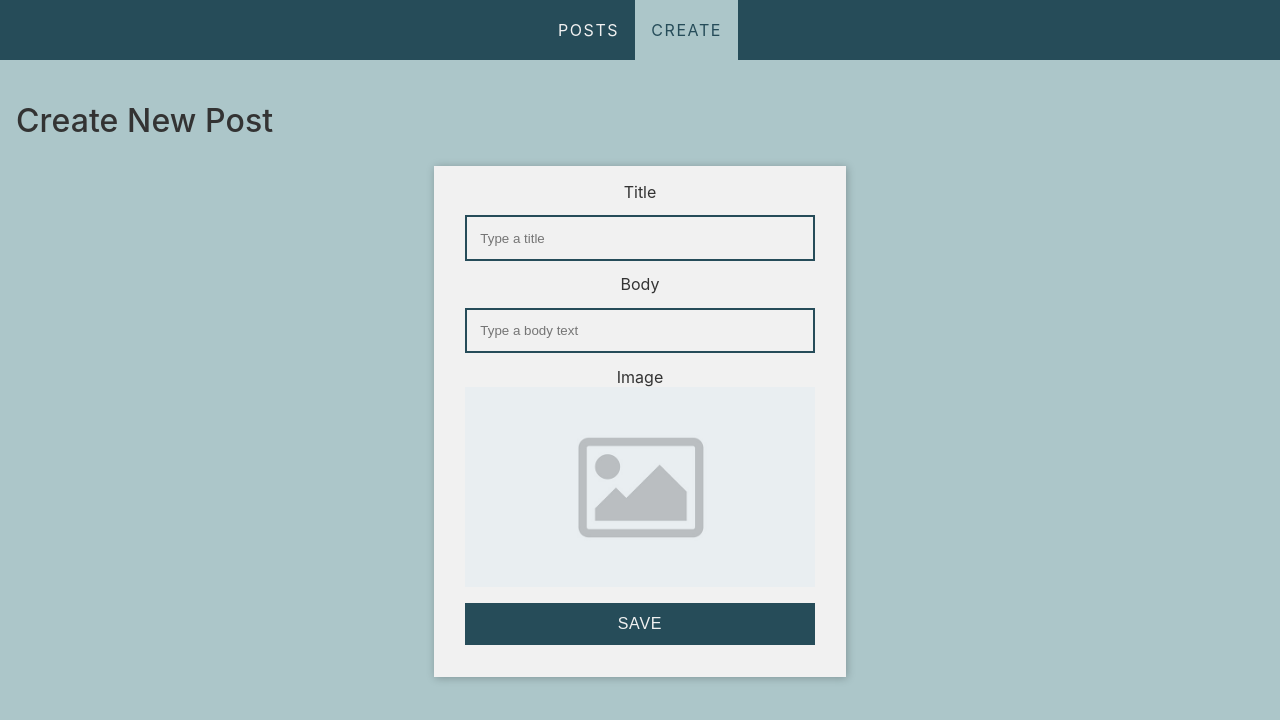
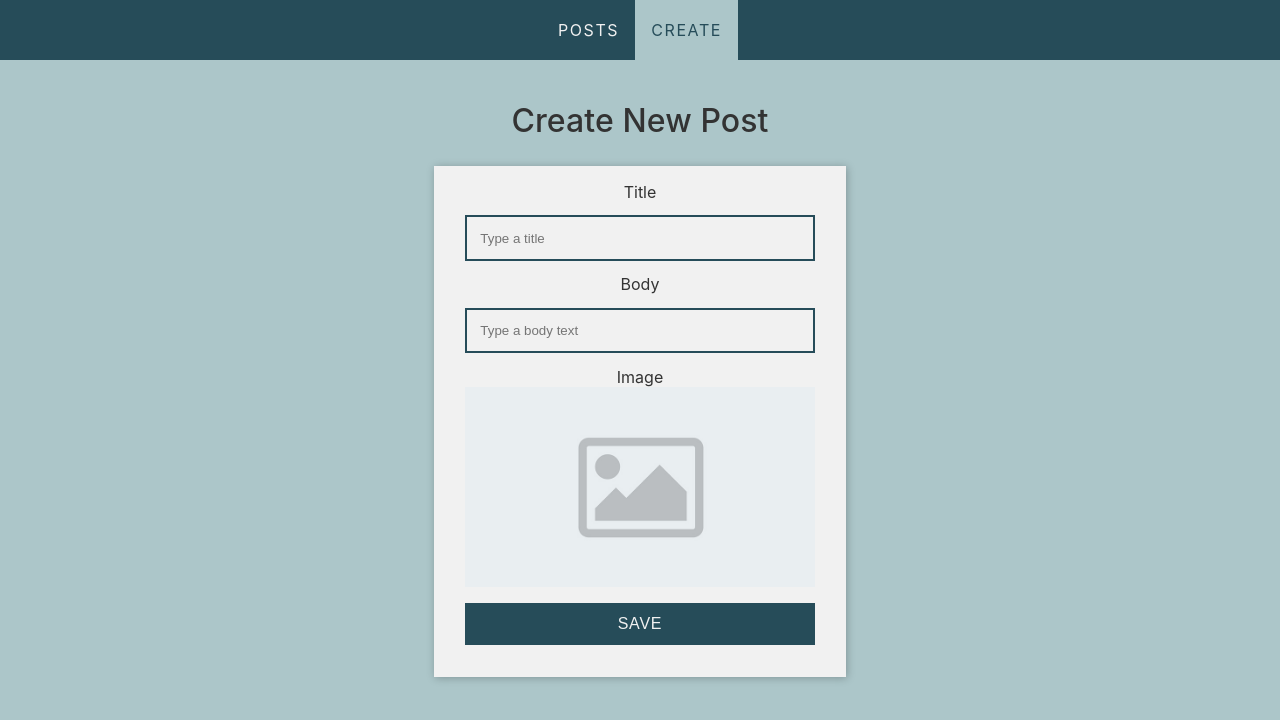
Before and after one commit to cederdorff/react-starters, a React (Create React App) app in the folder react-firestore-post-app/: page /create in a window 1280 px wide. Shown: the top 720 px of the page. Built offline with nearby package versions, Linux system fonts and the light colour scheme.

Commit message:
Style update

```diff
--- a/react-firestore-post-app/src/index.css
+++ b/react-firestore-post-app/src/index.css
@@ -140,12 +140,15 @@ nav a.active {
 
 .grid-container > article {
     box-shadow: 1px 1px 8px rgba(0, 0, 0, 0.25);
-    text-align: center;
     padding: 1.5em;
     background-color: var(--white);
     transition: 0.5s;
     animation: fadeIn 0.5s;
     cursor: pointer;
+}
+
+.grid-container > article ::first-letter {
+    text-transform: uppercase;
 }
 
 .grid-container > article:hover {
--- a/react-firestore-post-app/src/pages/CreatePage.js
+++ b/react-firestore-post-app/src/pages/CreatePage.js
@@ -16,7 +16,7 @@ export default function CreatePage({ showLoader }) {
     }
     return (
         <section className="page">
-            <h1>Create New Post</h1>
+            <h1 className="text-center">Create New Post</h1>
             <PostForm savePost={createPost} />
         </section>
     );
--- a/react-firestore-post-app/src/pages/UpdatePage.js
+++ b/react-firestore-post-app/src/pages/UpdatePage.js
@@ -43,7 +43,7 @@ export default function UpdatePage() {
 
     return (
         <section className="page">
-            <h1>Update Page</h1>
+            <h1 className="text-center">Update Page</h1>
             <PostForm savePost={handleSubmit} post={post} />
             <button className="btn-outline" onClick={deletePost}>
                 Delete Post
```
